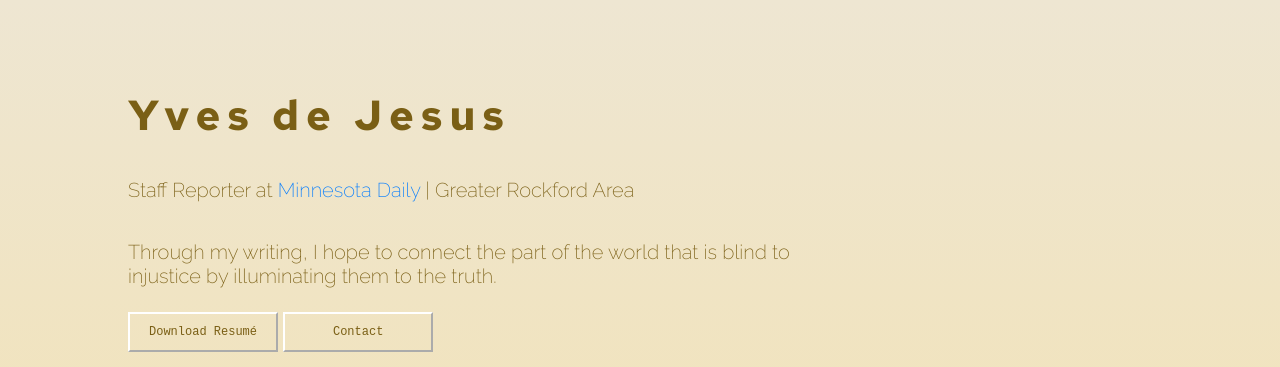
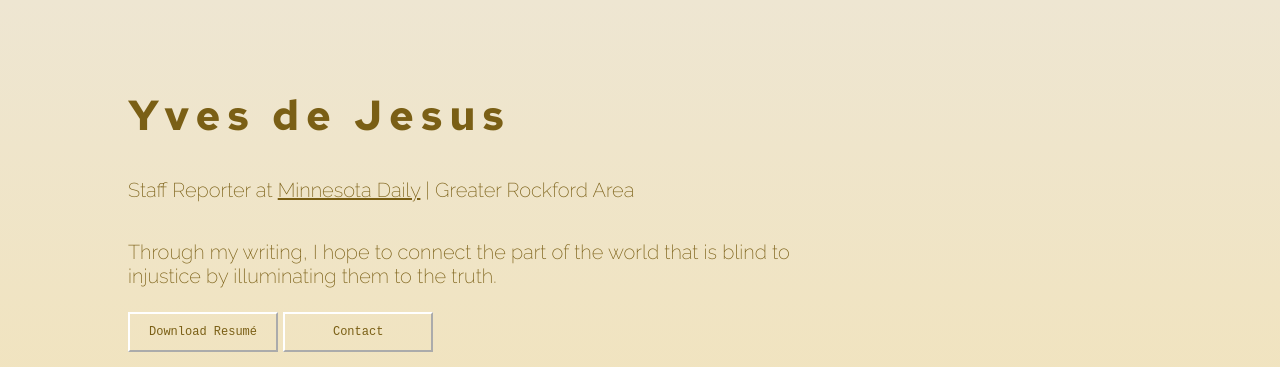
Before and after one commit to yvesmango/yves_portfolio, a plain HTML site: page index.html in a window 1280 px wide. Shown: the top 367 px of the page. Drawn offline with nearby package versions, Linux system fonts and the light colour scheme; a web font is replaced by a local one.

Commit message:
updated linkedin and github social links, underlined MN Daily link, updated a tag formats

```diff
--- a/css/style.css
+++ b/css/style.css
@@ -46,20 +46,26 @@
   a {
     text-decoration: none;
     outline: none;
+    color: inherit;
   }
 
   a:hover {
     text-decoration: none;
     outline: none;
+    color: inherit;
+
   }
 
   a:active {
     text-decoration: none;
-    outline: none'
+    outline: none;
+    color: inherit;
   }
 
   a:visited {
     outline: none;
+    color: inherit;
+
   }
 
 body {
--- a/index.html
+++ b/index.html
@@ -21,7 +21,7 @@
 <body><script>document.body.className += ' fade-out';</script>
 
    <h1>Yves de Jesus</h1>
-    <h3>Staff Reporter at <a href="#" target="_blank">Minnesota Daily</a> | Greater Rockford Area</h3>
+    <h3>Staff Reporter at <a href="#" target="_blank"><u>Minnesota Daily</u></a> | Greater Rockford Area</h3>
     <h4>Through my writing, I hope to connect the part of the world that is blind to injustice by illuminating them to the truth.
 
 
@@ -33,7 +33,7 @@
         Contact
     </button>
     </a>
-         <br><br><br><a href="#" target="_blank"><i class="fab fa-linkedin-in fa-lg" id="icons" style="color:#7a5f15;"></i></a><a href="#" target="_blank"><i class="fab fa-github fa-lg" href="#" style="padding-left: 20px; color:#7a5f15;"></i></a><a href="#"><i class="fab fa-twitter fa-lg" style="padding-left: 20px; color:#7a5f15;"></i></a>
+         <br><br><br><a href="https://www.linkedin.com/in/yves-de-jesus-934544145/" target="_blank"><i class="fab fa-linkedin-in fa-lg" id="icons" style="color:#7a5f15;"></i></a><a href="https://github.com/yvesmango" target="_blank"><i class="fab fa-github fa-lg" href="#" style="padding-left: 20px; color:#7a5f15;"></i></a><a href="#"><i class="fab fa-twitter fa-lg" style="padding-left: 20px; color:#7a5f15;"></i></a>
 
 
 
```
